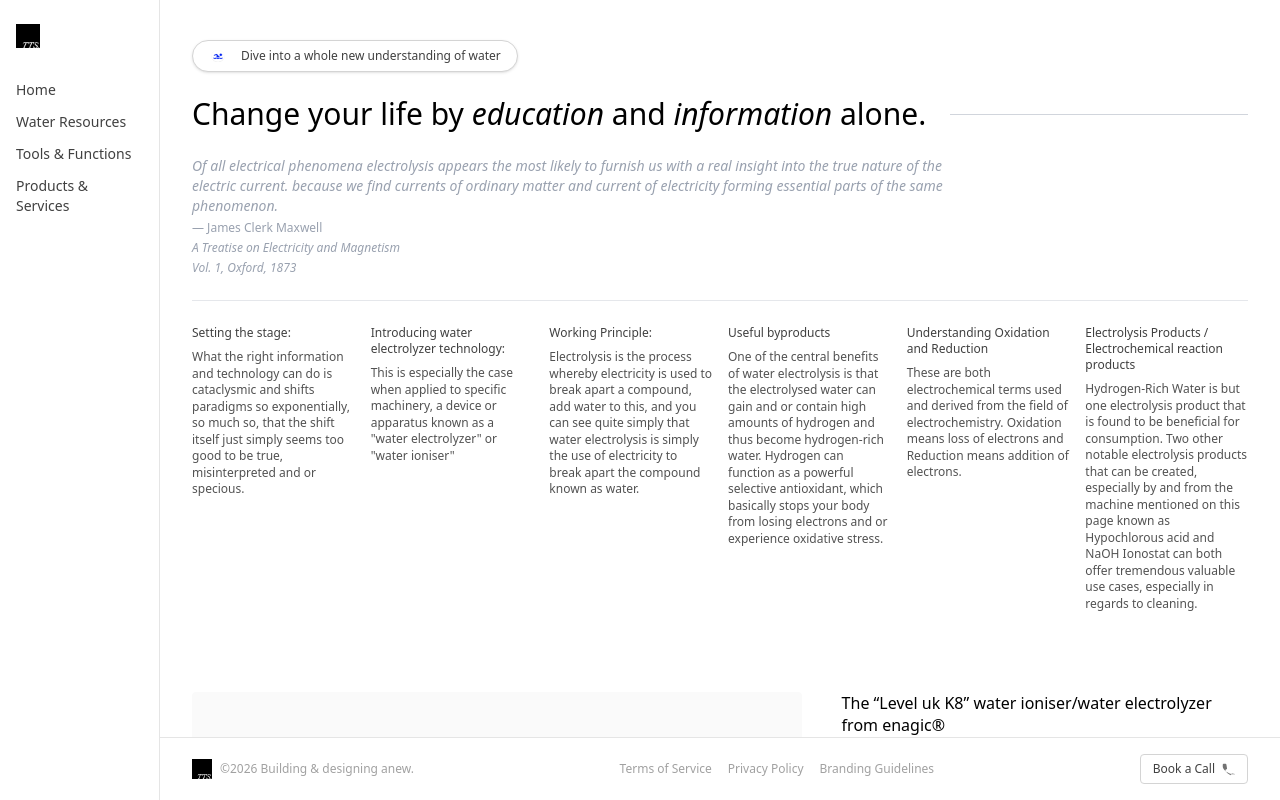
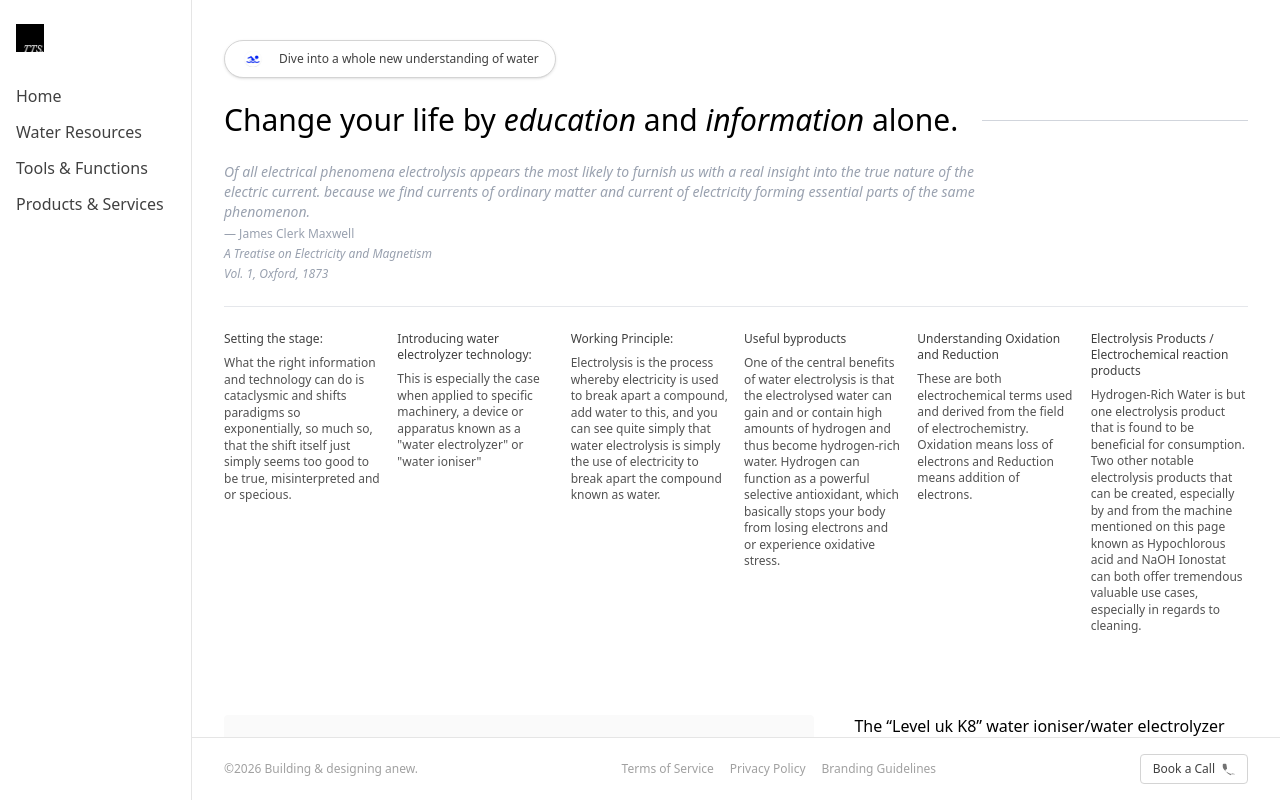
Before and after one commit to telluricaquarian/thethinkingspiritrepo, a Next.js app: page / in a window 1280 px wide. Built offline with nearby package versions, Linux system fonts and the light colour scheme.

Commit message:
Desktop: enlarge pill icon, widen sidebar, remove footer logo

```diff
--- a/components/DesktopHome.tsx
+++ b/components/DesktopHome.tsx
@@ -38,11 +38,11 @@ export default function DesktopHome() {
       <div className="flex h-screen overflow-hidden">
 
         {/* ── Sidebar ── */}
-        <aside className="w-40 shrink-0 border-r border-neutral-200 px-4 py-6 sticky top-0 h-screen">
+        <aside className="w-48 shrink-0 border-r border-neutral-200 px-4 py-6 sticky top-0 h-screen">
           {/* eslint-disable-next-line @next/next/no-img-element */}
-          <img src="/images/blacktts.png" alt="TTS" className="mb-8 h-6 w-auto" />
+          <img src="/images/blacktts.png" alt="TTS" className="mb-8 h-7 w-auto" />
           <nav>
-            <ul className="space-y-3 text-sm text-neutral-700">
+            <ul className="space-y-3 text-base text-neutral-700">
               <li>Home</li>
               <li>Water Resources</li>
               <li>Tools &amp; Functions</li>
@@ -61,7 +61,7 @@ export default function DesktopHome() {
             <div className="flex">
               <span className="inline-flex items-center gap-1.5 rounded-full border border-neutral-300 bg-white px-4 py-1.5 text-xs text-neutral-700 shadow-sm">
                 {/* eslint-disable-next-line @next/next/no-img-element */}
-                <img src="/images/diveicon.png" alt="" aria-hidden="true" className="h-[18px] w-[18px] mr-2 object-contain" />
+                <img src="/images/diveicon.png" alt="" aria-hidden="true" className="h-[24px] w-[24px] mr-2 object-contain" />
                 Dive into a whole new understanding of water
               </span>
             </div>
@@ -220,13 +220,11 @@ export default function DesktopHome() {
           </div>
 
           {/* ── Footer ── */}
-          <footer className="fixed bottom-0 left-40 right-0 z-20 border-t border-neutral-200 bg-white px-8 py-4">
+          <footer className="fixed bottom-0 left-48 right-0 z-20 border-t border-neutral-200 bg-white px-8 py-4">
             <div className="flex items-center justify-between gap-6">
 
               {/* Left: copyright */}
               <div className="flex items-center gap-2 shrink-0">
-                {/* eslint-disable-next-line @next/next/no-img-element */}
-                <img src="/images/blacktts.png" alt="TTS" className="h-5 w-auto" />
                 <p className="text-xs text-neutral-400">
                   &copy;{new Date().getFullYear()} Building &amp; designing anew.
                 </p>
```
